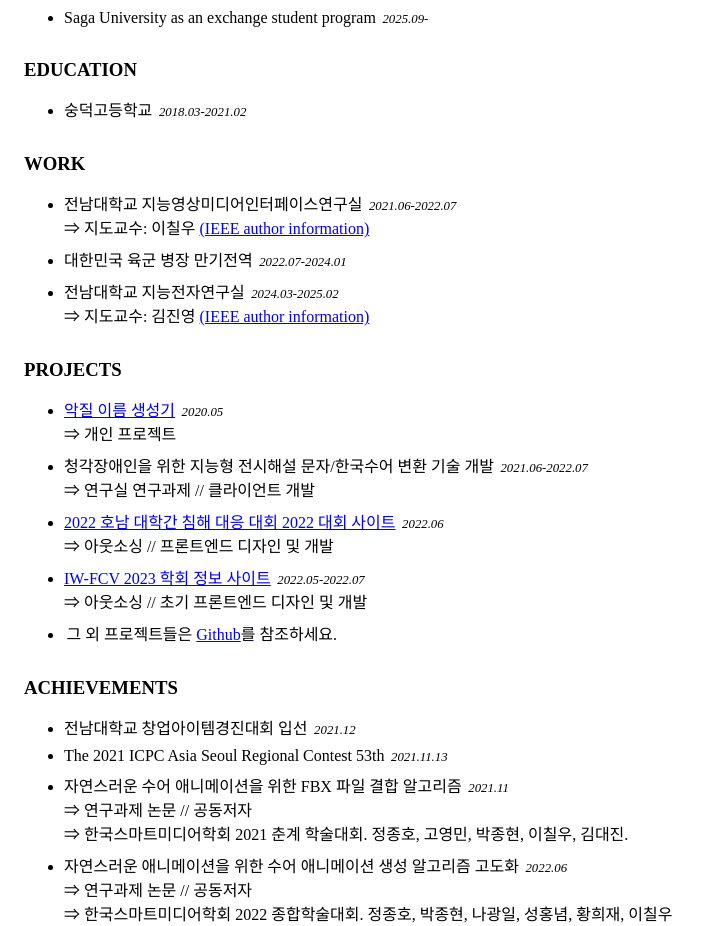
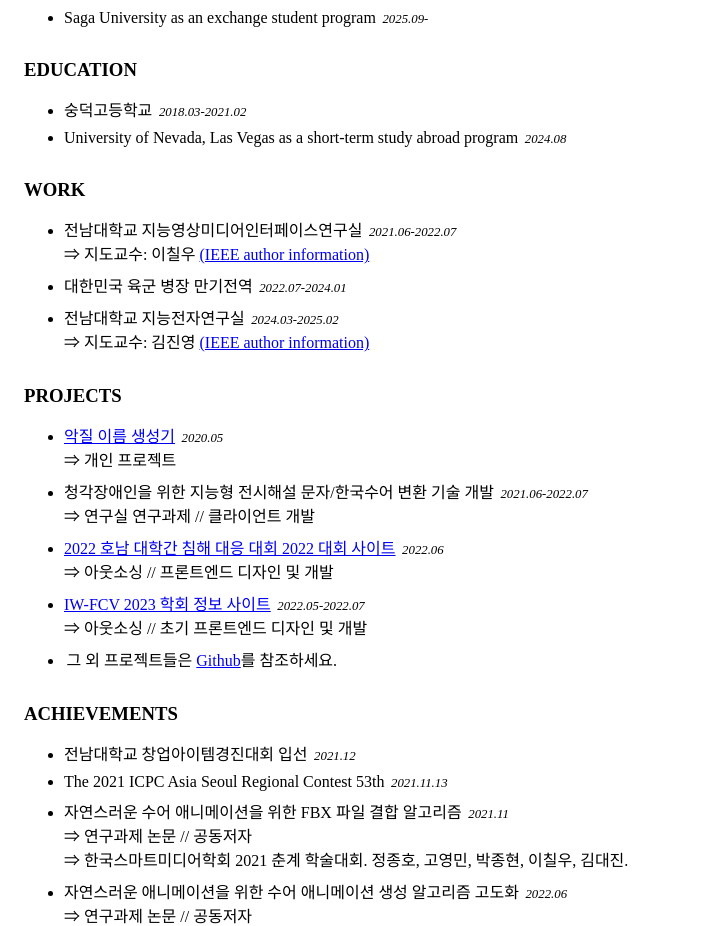
Before and after one commit to ShapeLayer/jonghyeon.me, a Svelte app: page / in a window 1280 px wide. Shown: the part 1725-2651 px from the top of the page, without its empty margins (0-711 px from the left). Built offline with nearby package versions, Linux system fonts and the light colour scheme; the HTML template or start-up script is replaced by a standard one.

Commit message:
Update Careers.svelte

```diff
--- a/src/includes/Careers.svelte
+++ b/src/includes/Careers.svelte
@@ -29,6 +29,10 @@
       <CareersSectionContent
         name='숭덕고등학교'
         date='2018.03-2021.02'
+      />
+      <CareersSectionContent
+        name='University of Nevada, Las Vegas as a short-term study abroad program'
+        date='2024.08'
       />
     </CareersSection>
     <CareersSection id='careers__work' title='WORK'>
```
